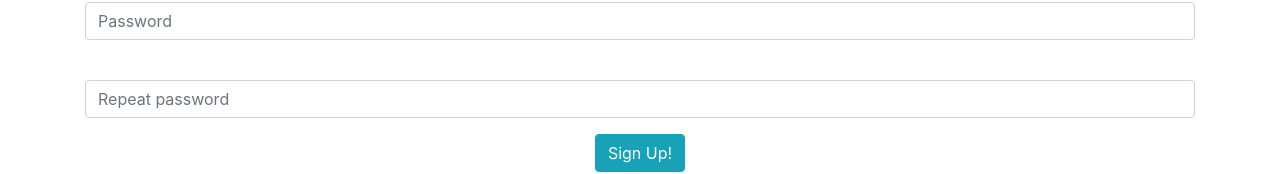
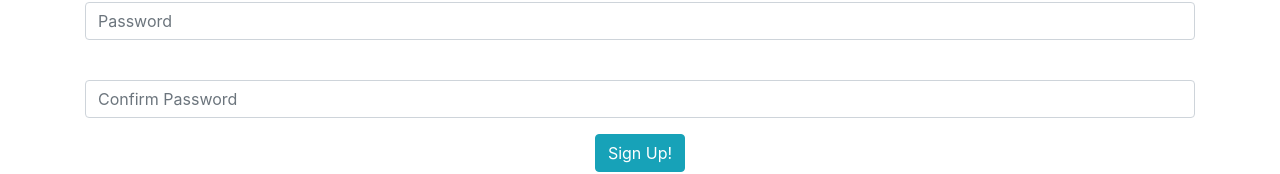
Before and after one commit to TraceLarson/HouseFax, a React (Create React App) app in the folder client/: page /Register in a window 1280 px wide. Shown: the part 424-598 px from the top of the page. Built offline with nearby package versions, Linux system fonts and the light colour scheme.

Commit message:
refactored repeatpassword to password_confirm

```diff
--- a/client/src/components/RegisterForm.js
+++ b/client/src/components/RegisterForm.js
@@ -54,8 +54,8 @@ class RegisterForm extends Component {
 						<Input className={this.state.alert} onChange={this.setPassword}  type={'password'} name={'password'} placeholder={'Password'}/>
 					</FormGroup>
 					<FormGroup>
-						<Label for={'repeatpassword'}> </Label>
-						<Input className={this.state.alert} onChange={this.setPassword} type={'password'} name={'repeatpassword'} placeholder={'Repeat password'}/>
+						<Label for={'password_confirm'}> </Label>
+						<Input className={this.state.alert} onChange={this.setPassword} type={'password'} name={'password_confirm'} placeholder={'Confirm Password'}/>
 					</FormGroup>
 					<Button type={'submit'} className={'btn btn-info'} >Sign Up!</Button>
 				</Form>
```
